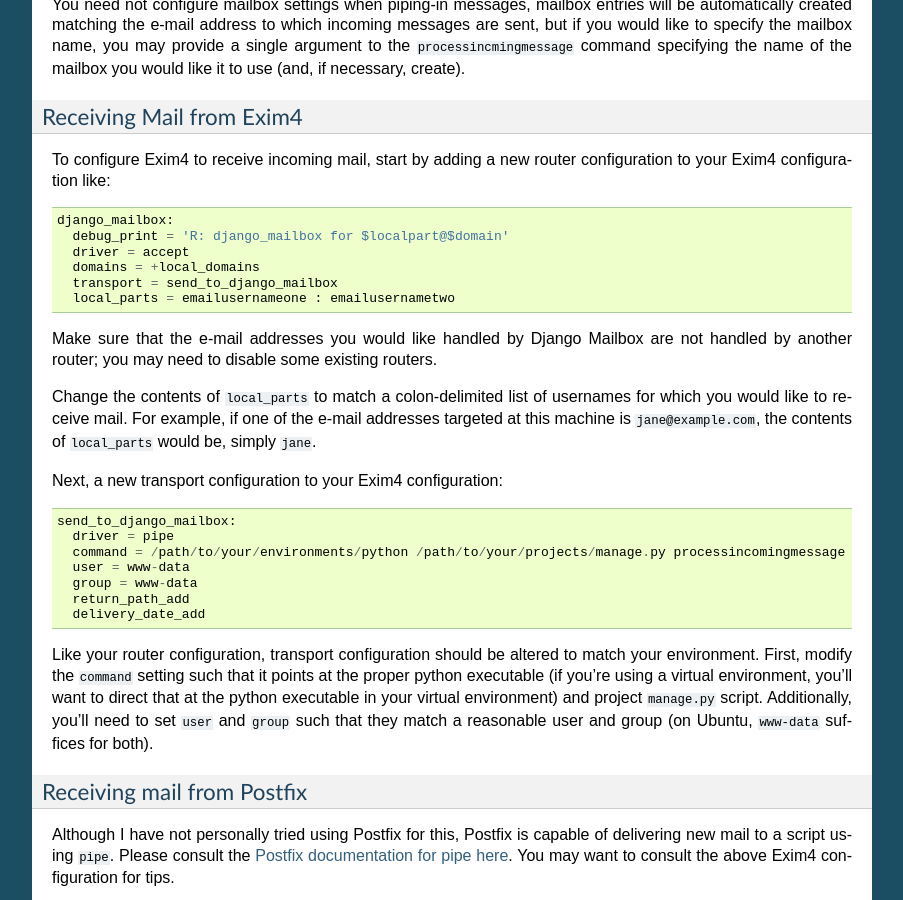
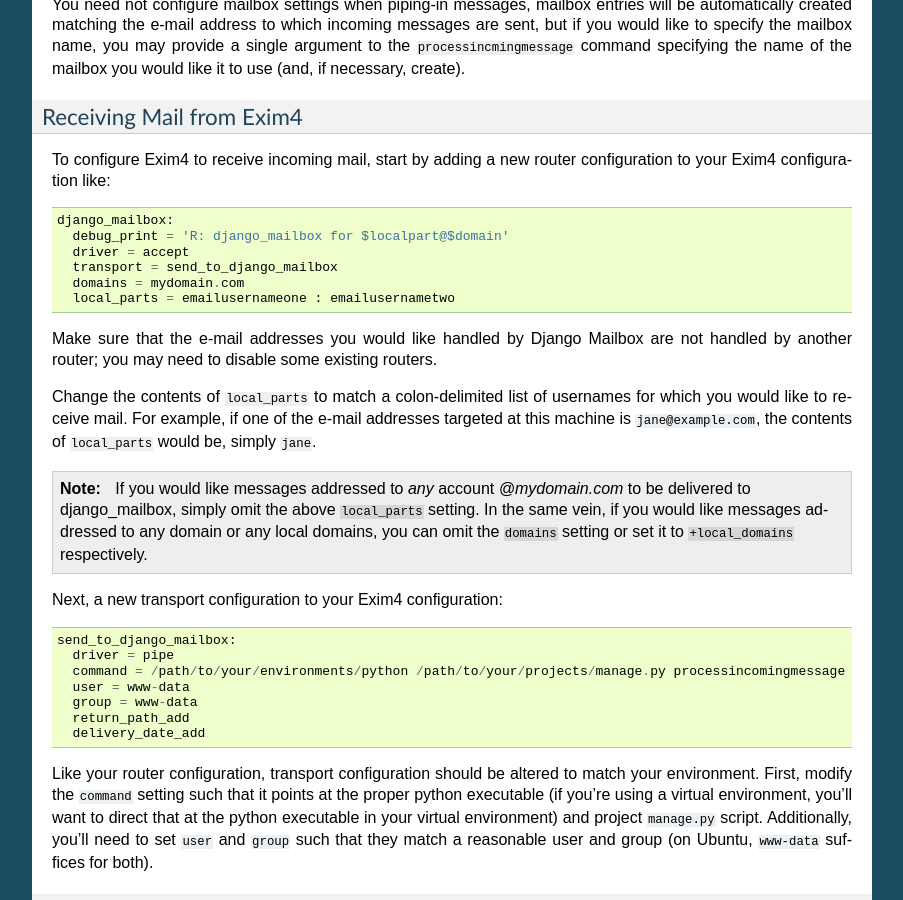
Before and after one commit to coddingtonbear/django-mailbox, a Sphinx documentation site: the page built from docs/topics/polling.rst, in a window 1280 px wide and 900 px high, scrolled down 665 px. Shown: the whole window, without its empty margins (198-1101 px from the left). Built offline with Sphinx 7.4.7, drawn with Linux system fonts in a browser that asks for light colours.

Commit message:
Updating documentation to explain exim4 configurations in greater detail.

```diff
--- a/docs/topics/polling.rst
+++ b/docs/topics/polling.rst
@@ -58,8 +58,8 @@
   django_mailbox:
     debug_print = 'R: django_mailbox for $localpart@$domain'
     driver = accept
-    domains = +local_domains
     transport = send_to_django_mailbox
+    domains = mydomain.com
     local_parts = emailusernameone : emailusernametwo
 
 Make sure that the e-mail addresses you would like handled by Django Mailbox
@@ -71,6 +71,14 @@
 For example, if one of the e-mail addresses targeted at this machine is
 ``jane@example.com``,
 the contents of ``local_parts`` would be, simply ``jane``.
+
+.. note::
+
+   If you would like messages addressed to *any* account *@mydomain.com*
+   to be delivered to django_mailbox, simply omit the above ``local_parts``
+   setting.  In the same vein, if you would like messages addressed to
+   any domain or any local domains, you can omit the ``domains`` setting
+   or set it to ``+local_domains`` respectively.
 
 Next, a new transport configuration to your Exim4 configuration::
 
```
